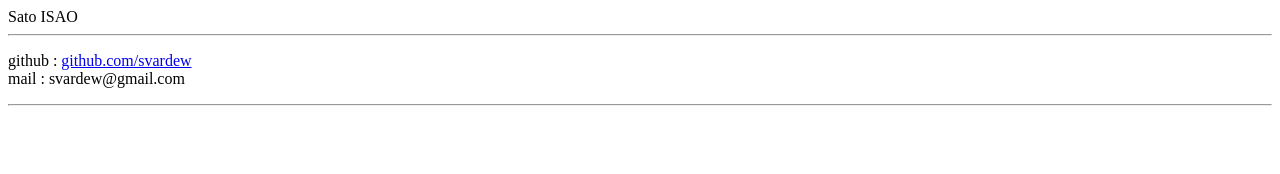
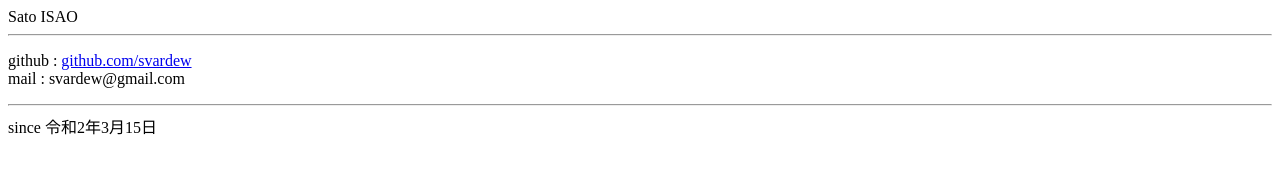
Before and after one commit to svardew/svardew.github.io, a plain HTML site: page index.html in a window 1280 px wide. Drawn offline with Linux system fonts and the light colour scheme.

Commit message:
footer R02-03-15

```diff
--- a/index.html
+++ b/index.html
@@ -13,5 +13,7 @@ mail : svardew@gmail.com <br>
 </p>
 <hr>
 
+
+<span> since 令和2年3月15日
 </body>
 </html>
```
